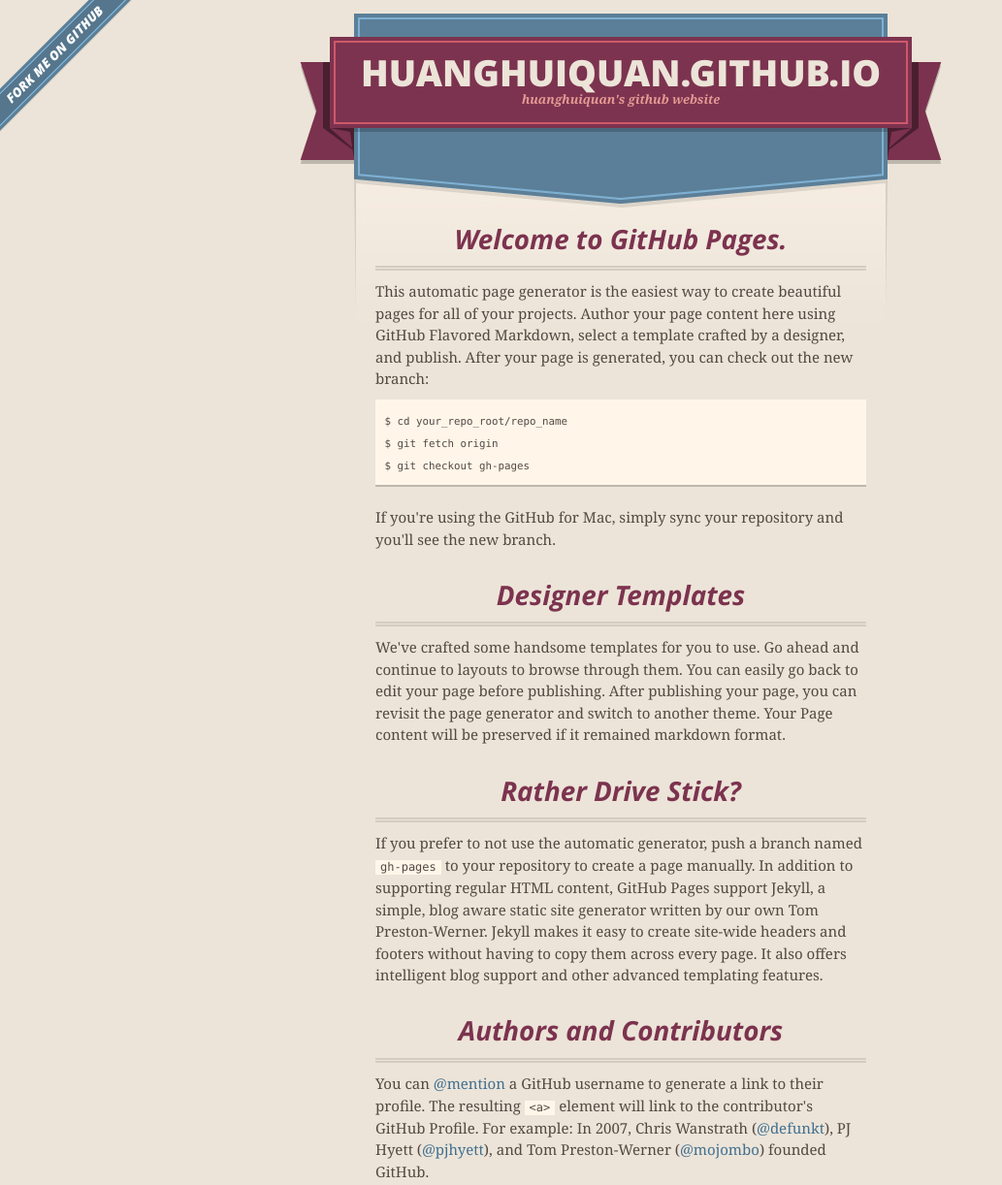
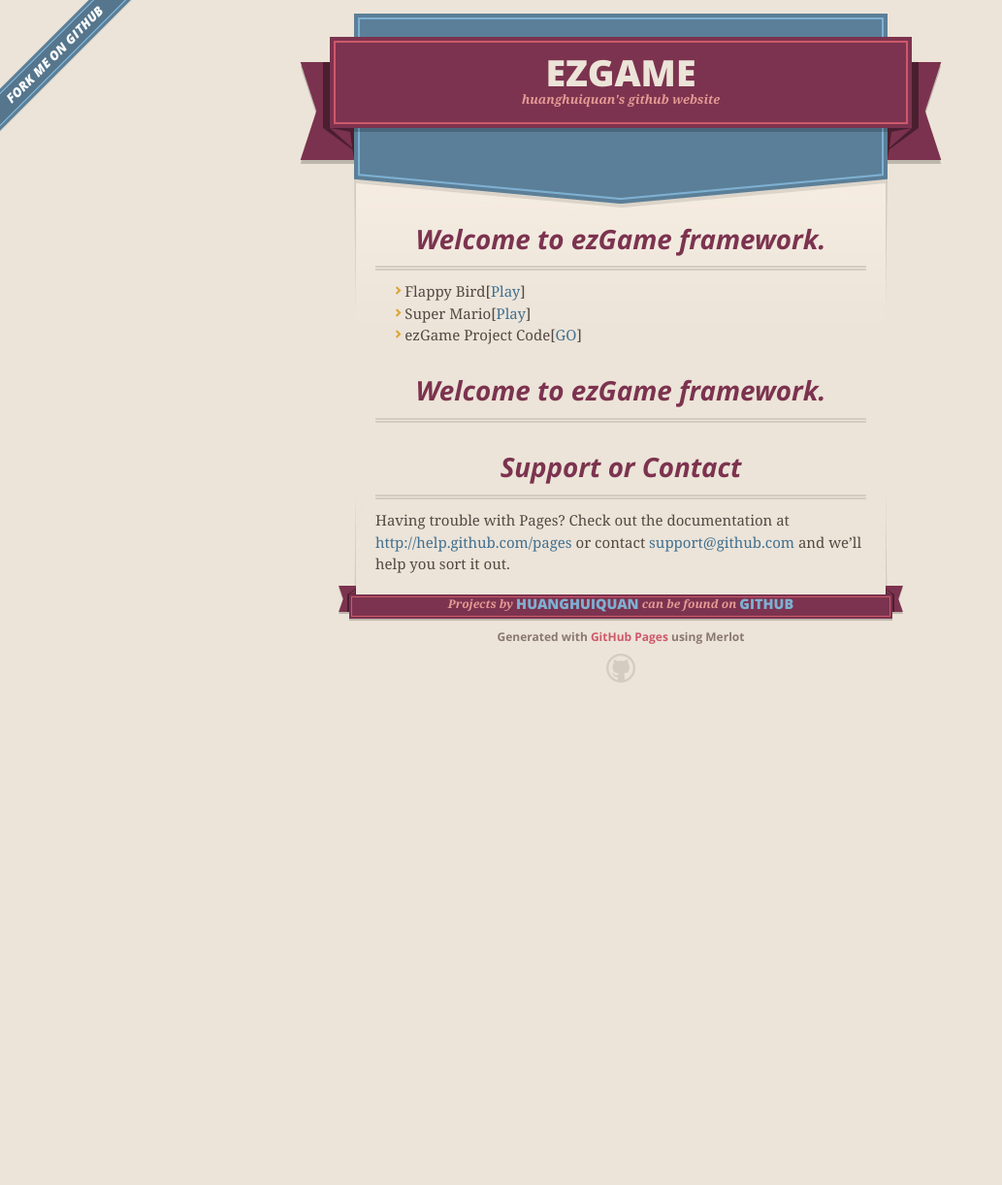
Before and after one commit to huanghuiquan/huanghuiquan.github.io, a plain HTML site: page index.html in a window 1280 px wide. Shown: the top 1222 px of the page at 97% size, without its empty margins (0-1033 px from the left). After the commit the page ends 800 px from the top, so only its background shows below. Drawn offline with nearby package versions, Linux system fonts and the light colour scheme.

Commit message:
issue ignore

```diff
--- a/index.html
+++ b/index.html
@@ -1,19 +1,21 @@
 <!DOCTYPE html>
 <html>
+
 <head>
     <meta charset='utf-8'>
     <meta http-equiv="X-UA-Compatible" content="chrome=1">
     <meta name="viewport" content="width=640" />
 
-    <link rel="stylesheet" href="stylesheets/core.css" media="screen"/>
-    <link rel="stylesheet" href="stylesheets/mobile.css" media="handheld, only screen and (max-device-width:640px)"/>
-    <link rel="stylesheet" href="stylesheets/pygment_trac.css"/>
+    <link rel="stylesheet" href="stylesheets/core.css" media="screen" />
+    <link rel="stylesheet" href="stylesheets/mobile.css" media="handheld, only screen and (max-device-width:640px)" />
+    <link rel="stylesheet" href="stylesheets/pygment_trac.css" />
 
     <script type="text/javascript" src="javascripts/modernizr.js"></script>
     <script type="text/javascript" src="https://ajax.googleapis.com/ajax/libs/jquery/1.7.1/jquery.min.js"></script>
     <script type="text/javascript" src="javascripts/headsmart.min.js"></script>
     <script type="text/javascript">
-      $(document).ready(function () {
+        $(document).ready(function()
+        {
             $('#main_content').headsmart()
         })
     </script>
@@ -27,7 +29,7 @@
         <header>
             <span class="ribbon-outer">
             <span class="ribbon-inner">
-            <h1>Huanghuiquan.github.io</h1>
+            <h1>ezGame</h1>
             <h2>huanghuiquan&#39;s github website</h2>
             </span>
             <span class="left-tail"></span>
@@ -45,35 +47,19 @@
 
 
         <section id="main_content">
-        <h3>
-<a name="welcome-to-github-pages" class="anchor" href="#welcome-to-github-pages"><span class="octicon octicon-link"></span></a>Welcome to GitHub Pages.</h3>
+            <h3> <a name="welcome-to-github-pages" class="anchor" href="#welcome-to-github-pages"><span class="octicon octicon-link"></span></a>Welcome to ezGame framework.</h3>
 
-<p>This automatic page generator is the easiest way to create beautiful pages for all of your projects. Author your page content here using GitHub Flavored Markdown, select a template crafted by a designer, and publish. After your page is generated, you can check out the new branch:</p>
+            <ul>
+                <li>Flappy Bird[<a href="flappy-bird/index.html">Play</a>]</li>
+                <li>Super Mario[<a href="mario/index.html">Play</a>]</li>
+                <li>ezGame Project Code[<a href="huanghuiquan.github.com/ezGame">GO</a>]</li>
+            </ul>
 
-<pre><code>$ cd your_repo_root/repo_name
-$ git fetch origin
-$ git checkout gh-pages
-</code></pre>
 
-<p>If you're using the GitHub for Mac, simply sync your repository and you'll see the new branch.</p>
 
-<h3>
-<a name="designer-templates" class="anchor" href="#designer-templates"><span class="octicon octicon-link"></span></a>Designer Templates</h3>
+            <h3> <a name="welcome-to-github-pages" class="anchor" href="#welcome-to-github-pages"><span class="octicon octicon-link"></span></a>Welcome to ezGame framework.</h3>
 
-<p>We've crafted some handsome templates for you to use. Go ahead and continue to layouts to browse through them. You can easily go back to edit your page before publishing. After publishing your page, you can revisit the page generator and switch to another theme. Your Page content will be preserved if it remained markdown format.</p>
-
-<h3>
-<a name="rather-drive-stick" class="anchor" href="#rather-drive-stick"><span class="octicon octicon-link"></span></a>Rather Drive Stick?</h3>
-
-<p>If you prefer to not use the automatic generator, push a branch named <code>gh-pages</code> to your repository to create a page manually. In addition to supporting regular HTML content, GitHub Pages support Jekyll, a simple, blog aware static site generator written by our own Tom Preston-Werner. Jekyll makes it easy to create site-wide headers and footers without having to copy them across every page. It also offers intelligent blog support and other advanced templating features.</p>
-
-<h3>
-<a name="authors-and-contributors" class="anchor" href="#authors-and-contributors"><span class="octicon octicon-link"></span></a>Authors and Contributors</h3>
-
-<p>You can <a href="https://github.com/blog/821" class="user-mention">@mention</a> a GitHub username to generate a link to their profile. The resulting <code>&lt;a&gt;</code> element will link to the contributor's GitHub Profile. For example: In 2007, Chris Wanstrath (<a href="https://github.com/defunkt" class="user-mention">@defunkt</a>), PJ Hyett (<a href="https://github.com/pjhyett" class="user-mention">@pjhyett</a>), and Tom Preston-Werner (<a href="https://github.com/mojombo" class="user-mention">@mojombo</a>) founded GitHub.</p>
-
-<h3>
-<a name="support-or-contact" class="anchor" href="#support-or-contact"><span class="octicon octicon-link"></span></a>Support or Contact</h3>
+            <h3> <a name="support-or-contact" class="anchor" href="#support-or-contact"><span class="octicon octicon-link"></span></a>Support or Contact</h3>
 
             <p>Having trouble with Pages? Check out the documentation at <a href="http://help.github.com/pages">http://help.github.com/pages</a> or contact <a href="mailto:support@github.com">support@github.com</a> and we’ll help you sort it out.</p>
         </section>
@@ -94,4 +80,5 @@ $ git checkout gh-pages
 
 
 </body>
+
 </html>
```
Also changed, not shown: params.json (+7 -1 lines). Lines whose indentation alone changed are shown as unchanged.
